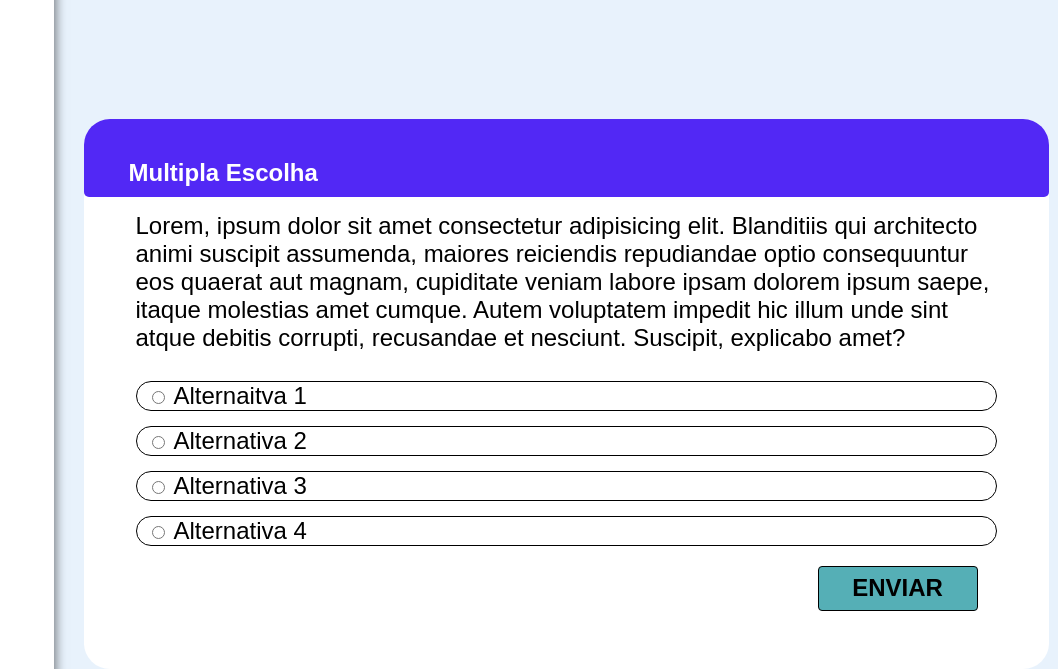
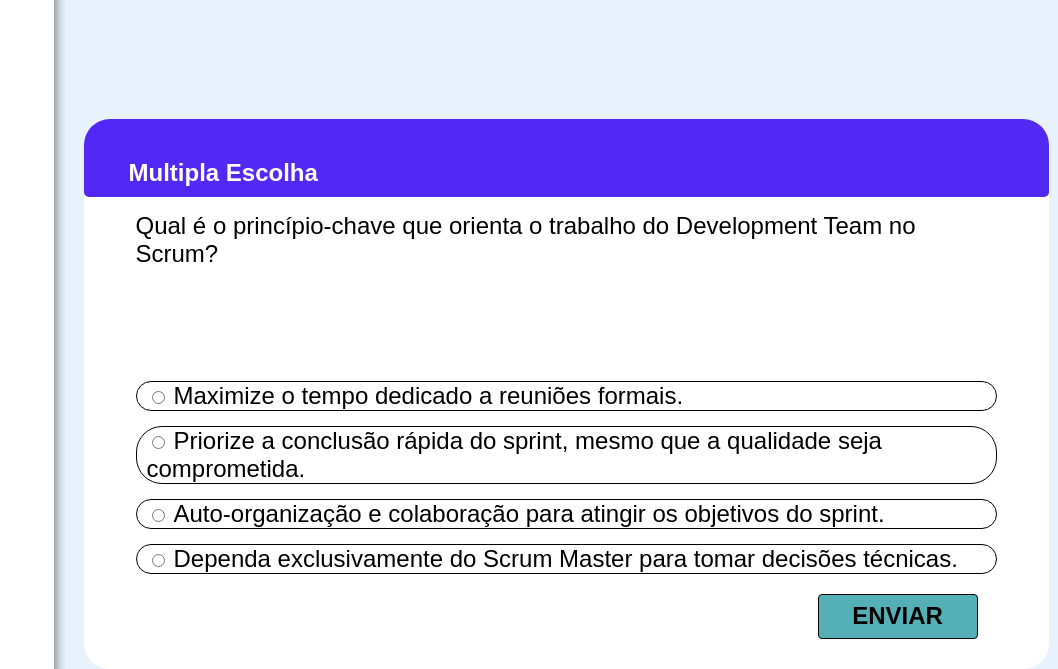
Before and after one commit to AvyaAquino/ADS-1-SEM-API, a Flask app: page /devTeam in a window 1280 px wide. Shown: the part 1134-1803 px from the top of the page, without its empty margins (222-1280 px from the left). Run offline with Flask 3, Linux system fonts and the light colour scheme; some libraries are stand-ins or nearby versions.

Commit message:
Adição das Perguntas Scrum Team e Mudança no PACER

```diff
--- a/src/templates/Scrum Team/devTeam.html
+++ b/src/templates/Scrum Team/devTeam.html
@@ -142,29 +142,29 @@
             </div>
 
             <div class="perguntasTexto">
-                Lorem, ipsum dolor sit amet consectetur adipisicing elit. Blanditiis qui architecto animi suscipit assumenda, maiores reiciendis repudiandae optio consequuntur eos quaerat aut magnam, cupiditate veniam labore ipsam dolorem ipsum saepe, itaque molestias amet cumque. Autem voluptatem impedit hic illum unde sint atque debitis corrupti, recusandae et nesciunt. Suscipit, explicabo amet?
+                Qual é o princípio-chave que orienta o trabalho do Development Team no Scrum?
             </div>
 
             <div class="perguntasAlternativas">
                 <form>
                     <div class="alternativas errada">
                         <input type="radio" name="resp">
-                        <label>Alternaitva 1</label><br>
+                        <label>Maximize o tempo dedicado a reuniões formais.</label><br>
                     </div>
 
                     <div class="alternativas errada">
                         <input type="radio" name="resp">
-                        <label>Alternativa 2</label><br>
+                        <label>Priorize a conclusão rápida do sprint, mesmo que a qualidade seja comprometida.</label><br>
+                    </div>
+
+                    <div class="alternativas" id="certa">
+                        <input type="radio" name="resp">
+                        <label>Auto-organização e colaboração para atingir os objetivos do sprint.</label><br>
                     </div>
 
                     <div class="alternativas errada">
                         <input type="radio" name="resp">
-                        <label>Alternativa 3</label><br>
-                    </div>
-
-                    <div class="alternativas" id="certa">
-                        <input type="radio" name="resp">
-                        <label>Alternativa 4</label><br>
+                        <label>Dependa exclusivamente do Scrum Master para tomar decisões técnicas.</label><br>
                     </div>
                   </form>
             </div>
```
Also changed, not shown: src/templates/Pacer/pacer.html (+4 -4 lines), src/templates/Scrum Team/productOwner.html (+9 -9 lines), src/templates/Scrum Team/scrumMaster.html (+9 -9 lines).
